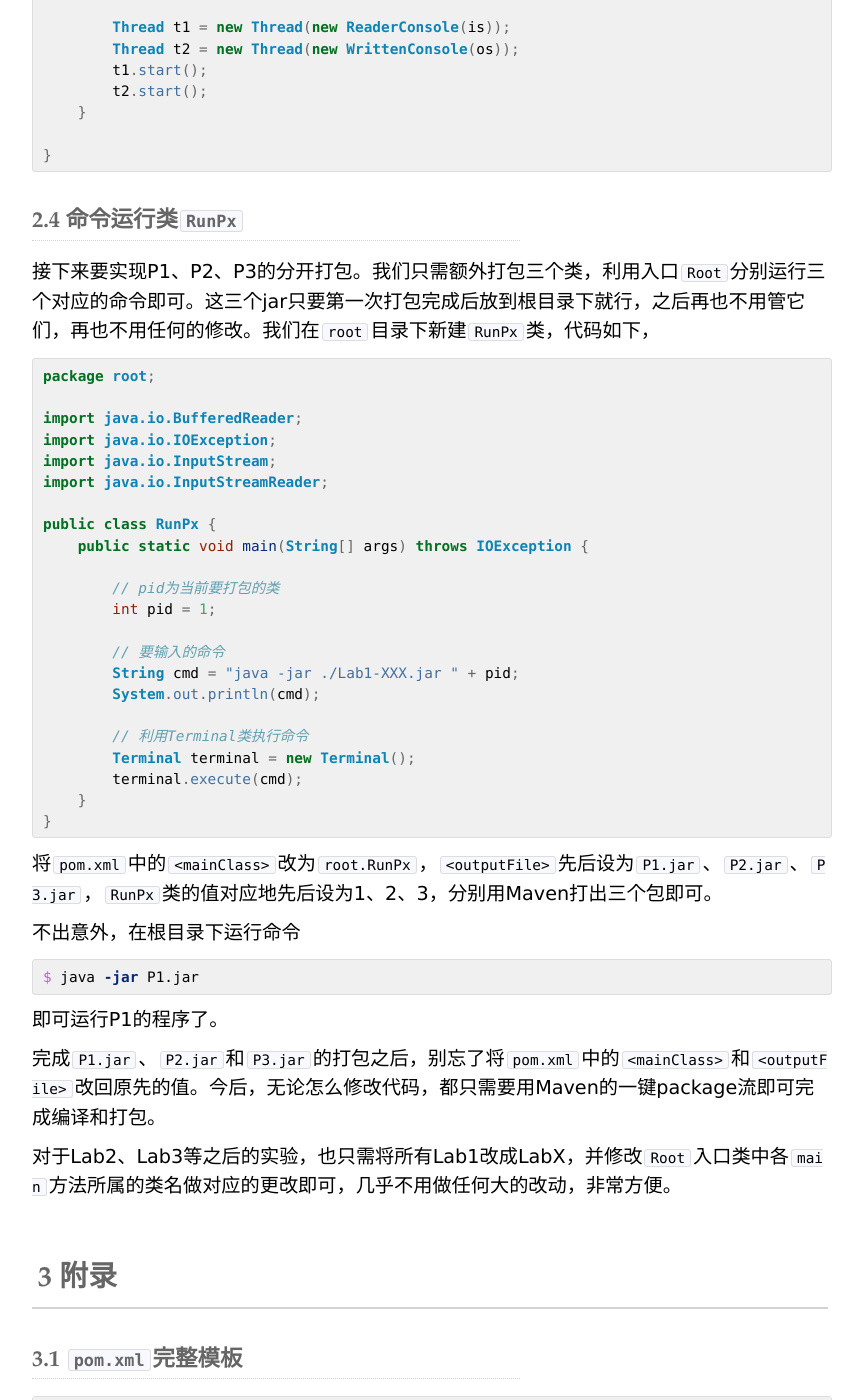
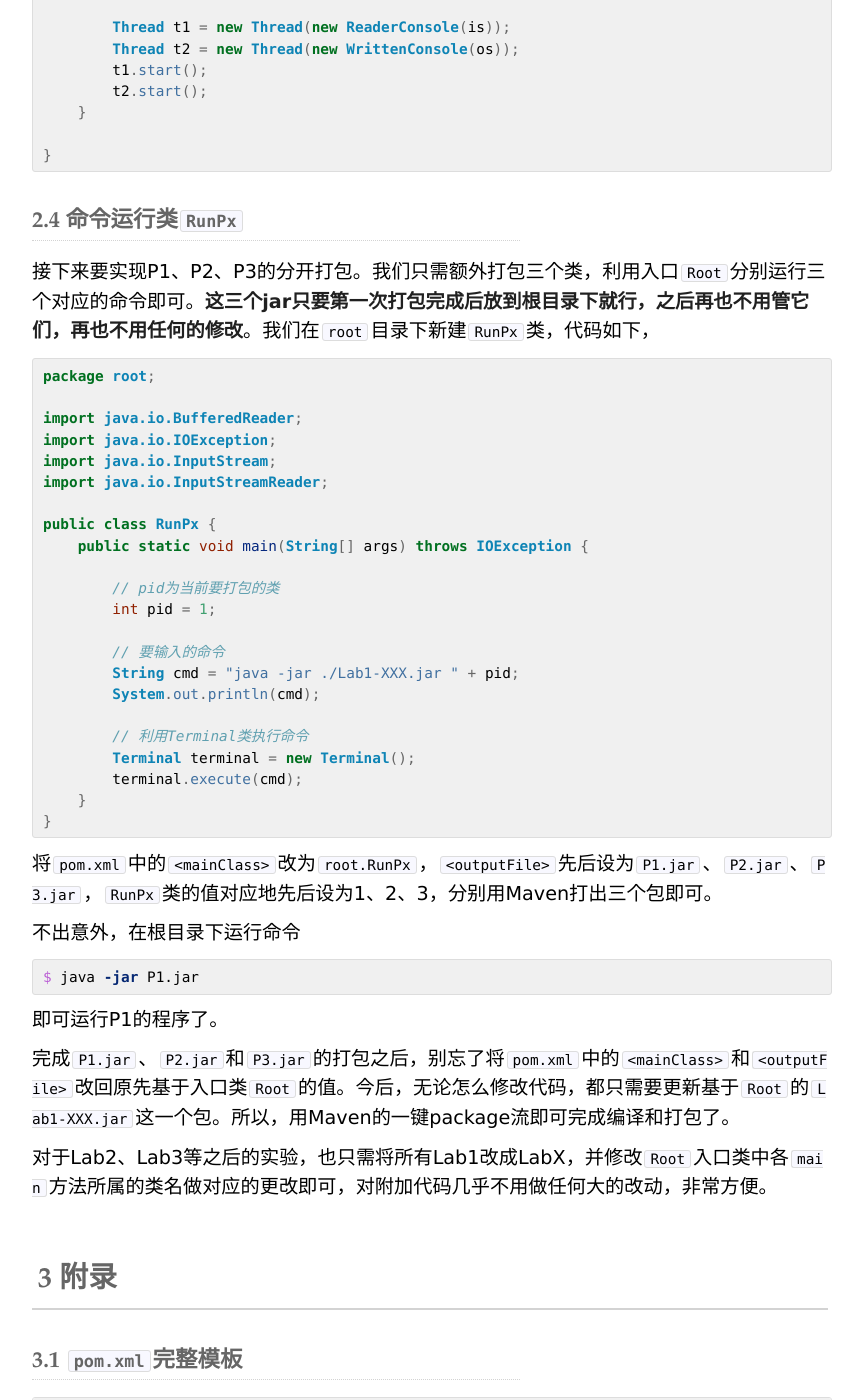
Before and after one commit to ArmeriaWang/ArmeriaWang.github.io, a Jekyll site: the page built from _posts/2020-03-08-maven-export-jar.md, in a window 1280 px wide and 1400 px high, scrolled down 13165 px. Shown: the whole window, without its empty margins (208-1071 px from the left). Built offline with Jekyll 4.4.1, drawn with Linux system fonts in a browser that asks for light colours.

Commit message:
Update 2020-03-08-maven-export-jar.md

````diff
--- a/_posts/2020-03-08-maven-export-jar.md
+++ b/_posts/2020-03-08-maven-export-jar.md
@@ -583,7 +583,7 @@ public class Terminal {
 
 ### 2.4 命令运行类`RunPx`
 
-接下来要实现P1、P2、P3的分开打包。我们只需额外打包三个类，利用入口`Root`分别运行三个对应的命令即可。这三个jar只要第一次打包完成后放到根目录下就行，之后再也不用管它们，再也不用任何的修改。我们在`root`目录下新建`RunPx`类，代码如下，
+接下来要实现P1、P2、P3的分开打包。我们只需额外打包三个类，利用入口`Root`分别运行三个对应的命令即可。**这三个jar只要第一次打包完成后放到根目录下就行，之后再也不用管它们，再也不用任何的修改**。我们在`root`目录下新建`RunPx`类，代码如下，
 
 ```java
 package root;
@@ -620,9 +620,9 @@ $ java -jar P1.jar
 
 即可运行P1的程序了。
 
-完成`P1.jar`、`P2.jar`和`P3.jar`的打包之后，别忘了将`pom.xml`中的`<mainClass>`和`<outputFile>`改回原先的值。今后，无论怎么修改代码，都只需要用Maven的一键package流即可完成编译和打包。
+完成`P1.jar`、`P2.jar`和`P3.jar`的打包之后，别忘了将`pom.xml`中的`<mainClass>`和`<outputFile>`改回原先基于入口类`Root`的值。今后，无论怎么修改代码，都只需要更新基于`Root`的`Lab1-XXX.jar`这一个包。所以，用Maven的一键package流即可完成编译和打包了。
 
-对于Lab2、Lab3等之后的实验，也只需将所有Lab1改成LabX，并修改`Root`入口类中各`main`方法所属的类名做对应的更改即可，几乎不用做任何大的改动，非常方便。
+对于Lab2、Lab3等之后的实验，也只需将所有Lab1改成LabX，并修改`Root`入口类中各`main`方法所属的类名做对应的更改即可，对附加代码几乎不用做任何大的改动，非常方便。
 
 ## 3 附录
 
````
